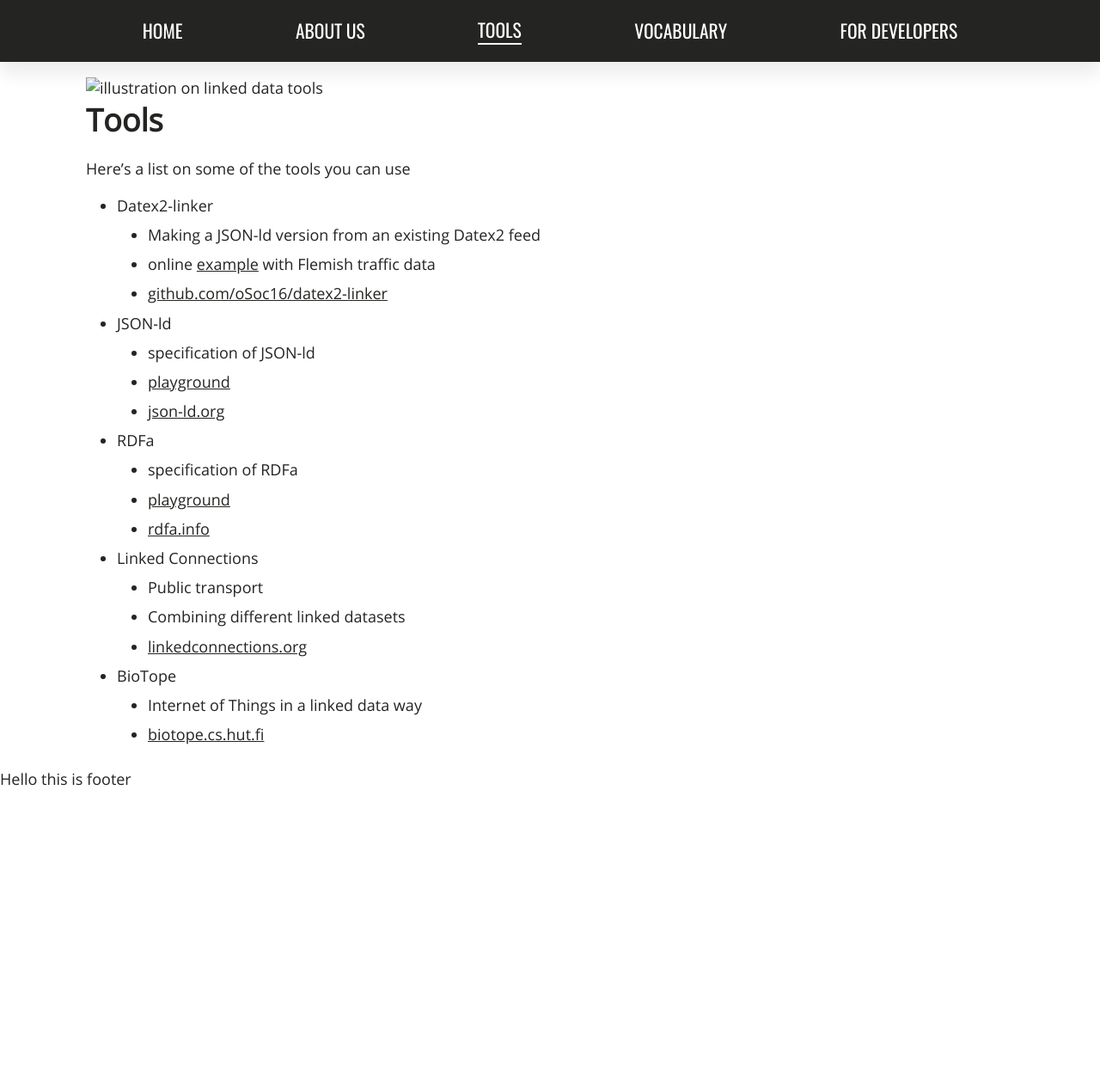
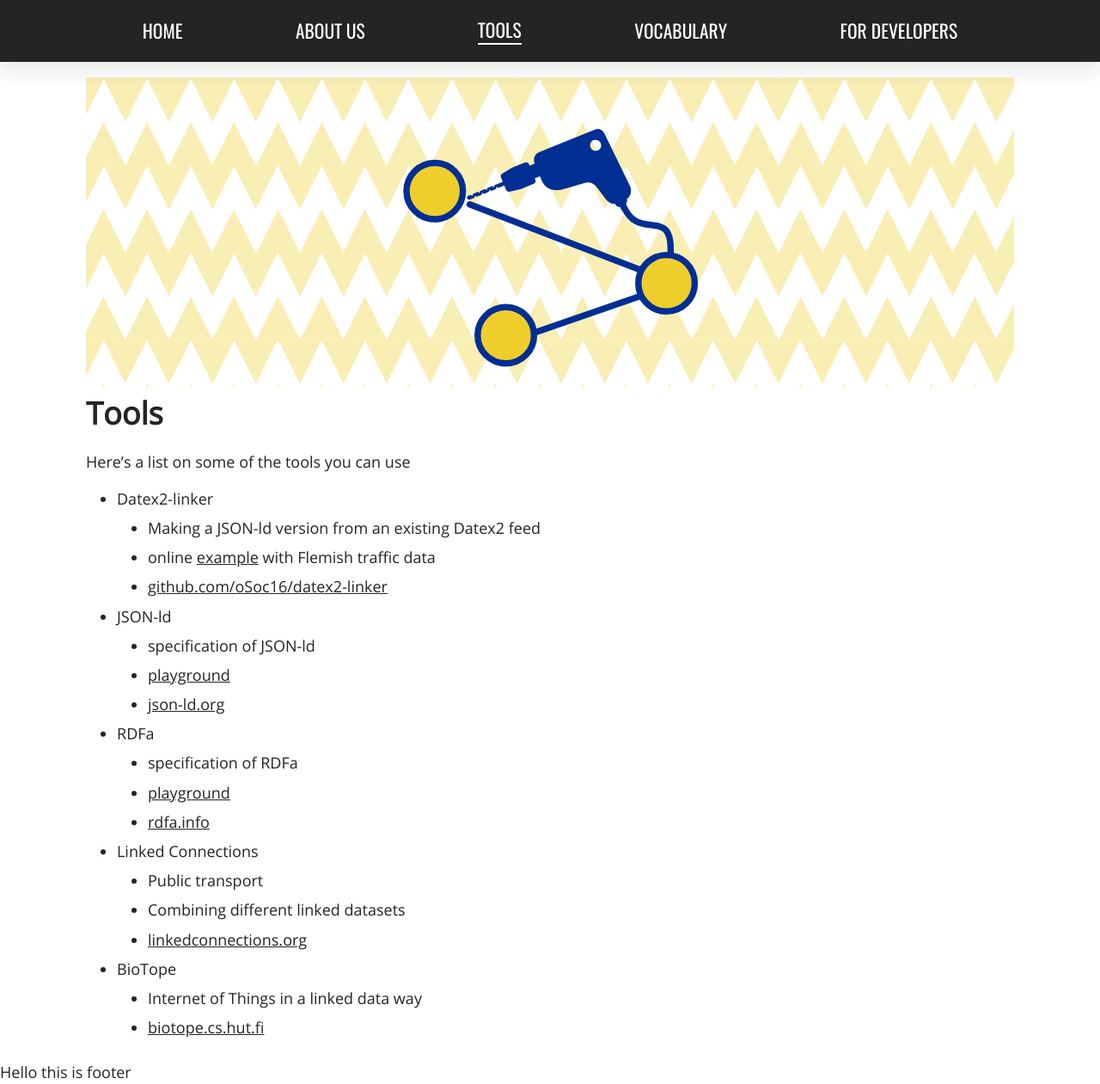
Before and after one commit to osoc16/mobylink, a Jekyll site: the page built from tools/index.html, in a window 1280 px wide. Shown: the whole page at 86% size. Built offline with Jekyll 4.4.1, drawn with Linux system fonts in a browser that asks for light colours; before the commit the page ends 920 px from its top, so only the background shows below that.

Commit message:
add illustration

```diff
--- a/tools/index.html
+++ b/tools/index.html
@@ -22,7 +22,7 @@ main {
 
 main img {
   width: 100%;
-  max-height: 20vh;
+  max-height: 40vh;
   object-fit: cover;
 }
 
```
Also changed, not shown: src/img/tools.svg (added).
